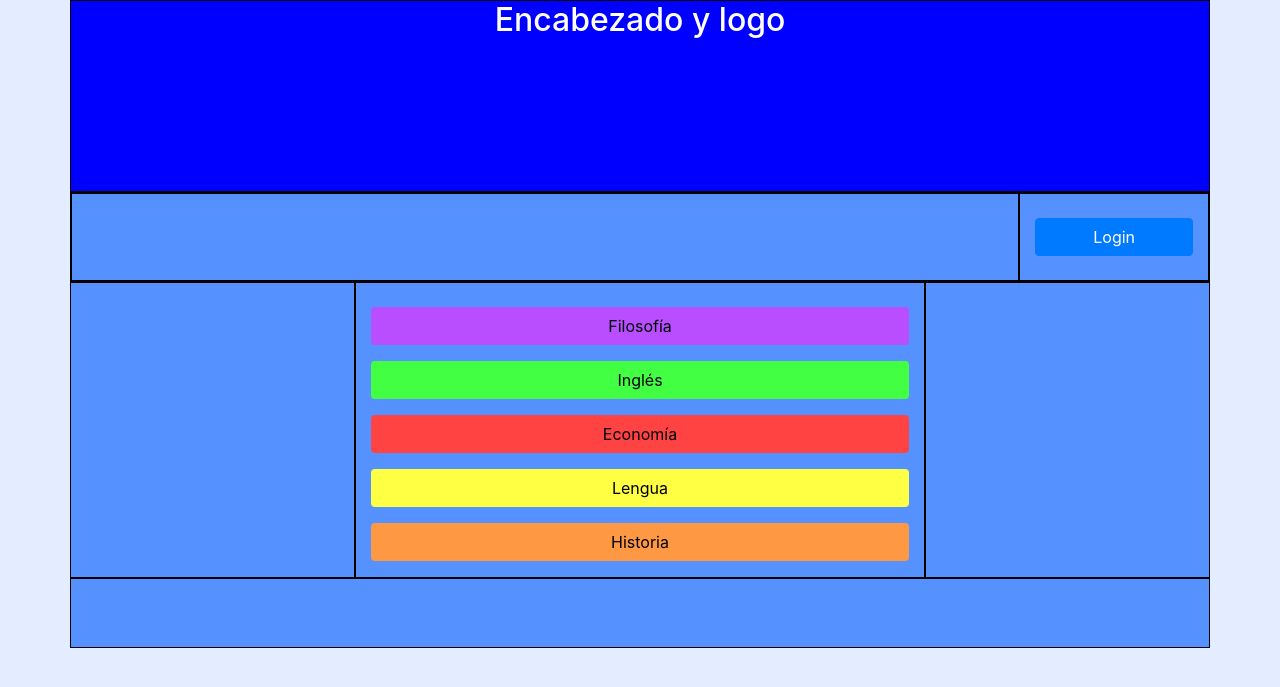
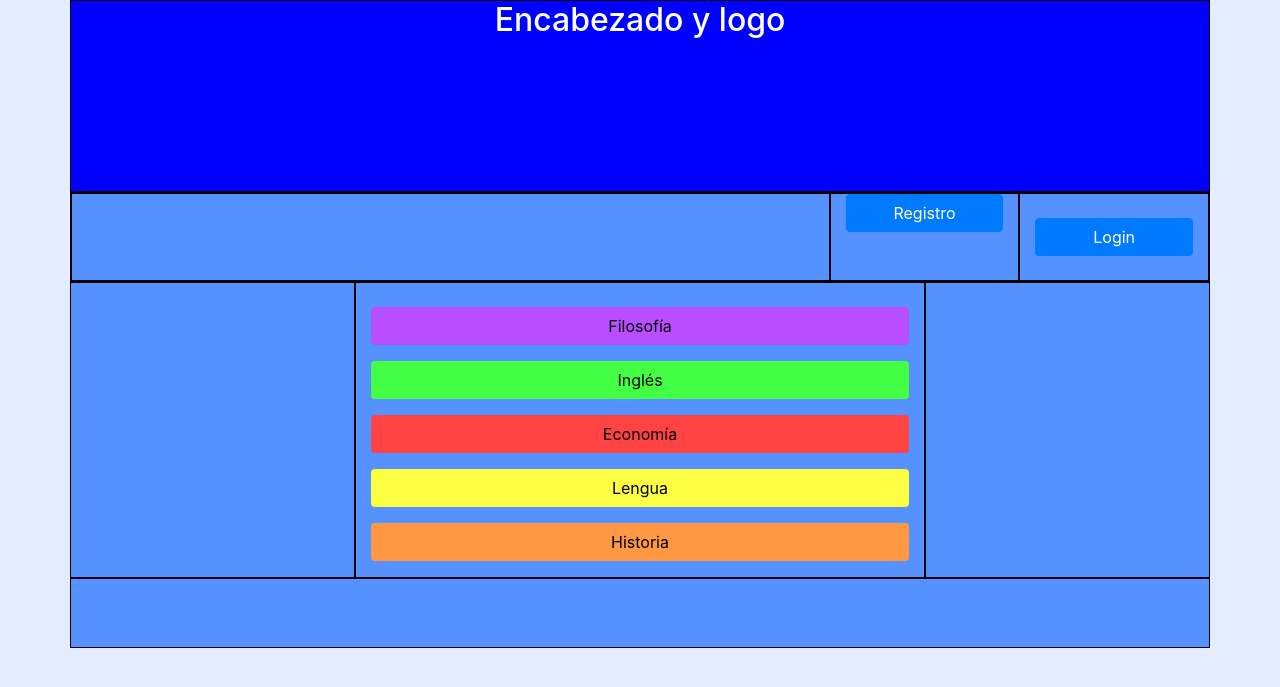
Before and after one commit to XelleXYT/Trivi-All, a PHP site: page / in a window 1280 px wide. Shown: the top 687 px of the page. Run offline with PHP 8.4, Linux system fonts and the light colour scheme; the visitor is signed in with stand-in values (Sample User, id 1).

Commit message:
Empezando a estructurar la página de registro de usuario. Falta poner las etiquetas con "Nombre de Usuario" y "Contraseña" al lado de las cajas, pero HTML es un coñazo.

```diff
--- a/index.php
+++ b/index.php
@@ -22,7 +22,10 @@ if (session_status() == PHP_SESSION_NONE) {
                 </div>
             </div>
             <div class="row" style="border:1px solid black;">
-                <div class="col-10" style="border:1px solid black;"></div>
+                <div class="col-8" style="border:1px solid black;"></div>
+                <div class="col-2" style="border:1px solid black;">
+                    <button id="buttonRegistro" class="btn btn-primary btn-block" type="submit">Registro</button>
+                </div>
                 <div class="col-2" style="border:1px solid black;">
                     <br/>
                     <button id="buttonLogin" class="btn btn-primary btn-block" type="submit">Login</button>
@@ -72,6 +75,10 @@ if (session_status() == PHP_SESSION_NONE) {
 
                         });
 
+                        $('#buttonRegistro').click(function(){
+                           $('#principal').load("NewUser.php");
+                        });
+
                         var sesion; // Declaracion de variable la cual recibirá un valor en VentanaLogin.php
 
                         if (sesion) {
```
Also changed, not shown: NewUser.php (added, +20 -0 lines).
